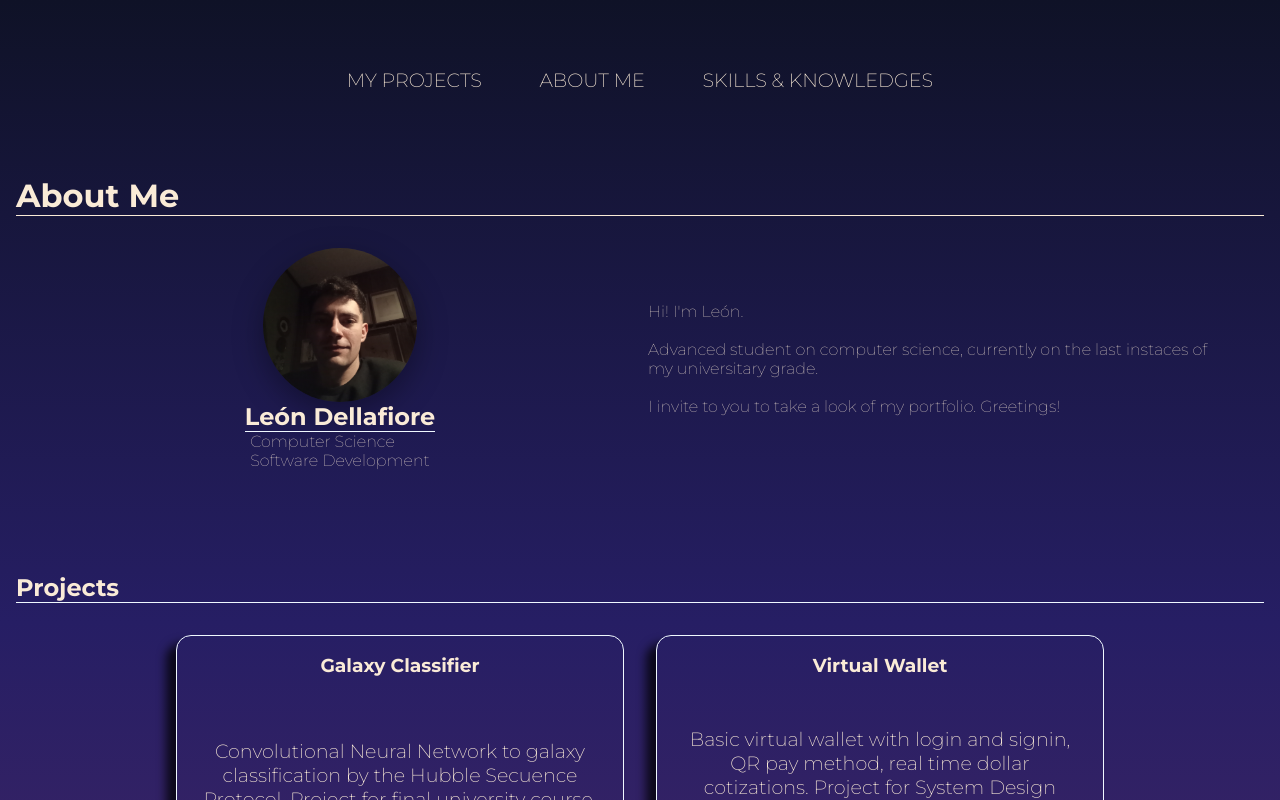
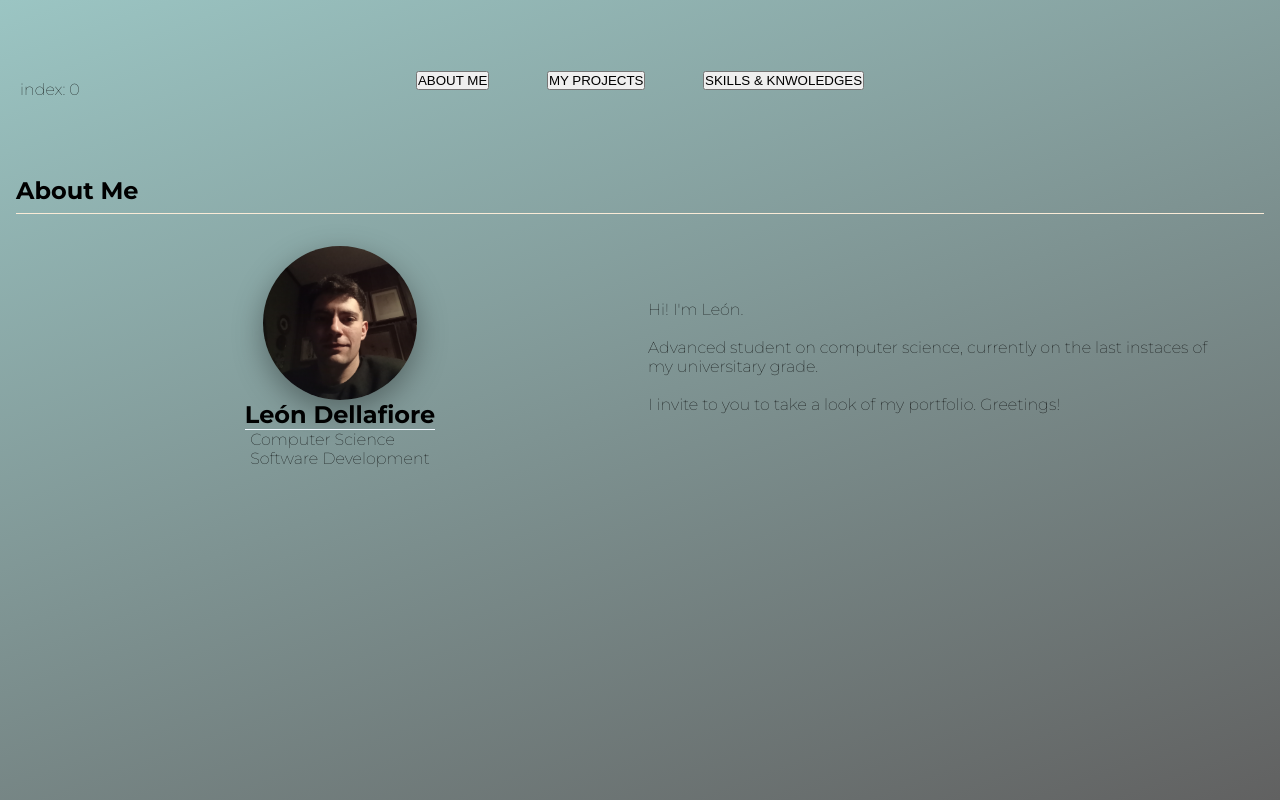
Before and after one commit to Leonidas314/Portfolio, a React (Vite) app: page / in a window 1280 px wide. Shown: the top 800 px of the page. Built offline with nearby package versions, Linux system fonts and the light colour scheme; a web font is replaced by a local one.

Commit message:
Add communication between App,Header, Body and Carousel by props, Header bottons working with slide visual effect

```diff
--- a/src/App.jsx
+++ b/src/App.jsx
@@ -1,17 +1,19 @@
-import { useState } from 'react'
-import reactLogo from './assets/react.svg'
-import viteLogo from '/vite.svg'
+
 import './components/style/reset.css'
 import './components/style/App.css'
+import { useState } from 'react'
 
 import Header from './components/layout/Header'
 import Body from './components/layout/Body'
 function App() {
+  const [index, setIndex] = useState(0)
+
+  console.log("App render, index =", index)
 
   return (
     <div className='app'>
-      <Header/>
-      <Body/>
+      <Header setIndex={setIndex}/>
+      <Body index={index}/>
     </div>
   );
 }
--- a/src/components/layout/Body.jsx
+++ b/src/components/layout/Body.jsx
@@ -1,14 +1,9 @@
 import '../style/Body.css'
-import About from './About';
-import Projects from './Projects';
-import Skills from './Skills';
-export default function Body(){
+import Carousel from './Carousel';
+export default function Body({index}){
     return(
-        <div className="Body">
-
-            <About/>
-            <Projects/>
-            <Skills/>
+        <div className="body-container">
+            <Carousel index={index}/>
         </div>
     );
 }
--- a/src/components/layout/Carousel.jsx
+++ b/src/components/layout/Carousel.jsx
@@ -1,11 +1,9 @@
-import { useState } from "react"
-import AboutMe from "./AboutMe"
+import About from "./About"
 import Projects from "./Projects"
-import Formation from "./Formation"
-import "./Carousel.css"
+import Skills from "./Skills"
+import "../style/Carousel.css"
 
-export default function Carousel() {
-  const [index, setIndex] = useState(0)
+export default function Carousel({index}) {
 
   return (
     <div className="carousel-container">
@@ -13,16 +11,14 @@ export default function Carousel() {
         className="carousel-track"
         style={{ transform: `translateX(-${index * 100}vw)` }}
       >
-        <section className="carousel-slide"><AboutMe /></section>
+        <section className="carousel-slide"><About/></section>
         <section className="carousel-slide"><Projects /></section>
-        <section className="carousel-slide"><Formation /></section>
+        <section className="carousel-slide"><Skills /></section>
       </div>
+    <p style={{ position: "fixed", top: 80, left: 20 }}>
+      index: {index}
+    </p>
 
-      <div className="carousel-controls">
-        <button onClick={() => setIndex(0)}>About Me</button>
-        <button onClick={() => setIndex(1)}>Projects</button>
-        <button onClick={() => setIndex(2)}>Formation</button>
-      </div>
     </div>
   )
 }
--- a/src/components/layout/Header.jsx
+++ b/src/components/layout/Header.jsx
@@ -1,13 +1,10 @@
 import '../style/Header.css'
-import ProfileImage from './ProfileImage'
-export default function Header(){
+export default function Header({setIndex}){
     return(
-    <div className="Header">
-        <div className='header-text'>
-            <p>MY PROJECTS</p>
-            <p>ABOUT ME</p>
-            <p>SKILLS & KNOWLEDGES</p>
-        </div>
+    <div className="header">
+            <button onClick={() => { setIndex(0)}}>ABOUT ME</button>
+            <button onClick={() => { setIndex(1)}}>MY PROJECTS</button>
+            <button onClick={() => { setIndex(2)}}>SKILLS & KNWOLEDGES</button>
 
     </div>
     );
--- a/src/components/style/App.css
+++ b/src/components/style/App.css
@@ -8,9 +8,8 @@
     display: flex;
     flex-direction: column;
     background: #0F2027;  /* fallback for old browsers */
-
+    background-image: linear-gradient(-20deg, #616161 0%, #9bc5c3 100%);
     background: -webkit-linear-gradient(to top, #4e2a67, #261e64, #0f1227);  /* Chrome 10-25, Safari 5.1-6 */
-    background: linear-gradient(to top, #4e2a67, #261e64, #0f1227); /* W3C, IE 10+/ Edge, Firefox 16+, Chrome 26+, Opera 12+, Safari 7+ */
     overflow-x: hidden;
     font-family: "Montserrat", sans-serif;
     font-optical-sizing: auto;
--- a/src/components/style/Body.css
+++ b/src/components/style/Body.css
@@ -1,9 +1,5 @@
-.Body{
-    display: flex;
-    align-items: center;
-    justify-content: center;
-    color: antiquewhite;
-    flex: 1;
-    flex-direction: column;
-    gap: 1rem;
+.body-container {
+  width: 100vw;
+  height: calc(100vh - var(--header-height));
+  overflow: hidden;
 }
--- a/src/components/style/Carousel.css
+++ b/src/components/style/Carousel.css
@@ -1,19 +1,18 @@
 .carousel-container {
-  width: 100vw;
-  height: 100vh;
+  width: 100%;
+  height: 100%;
   overflow: hidden;
-  position: relative;
 }
 
 .carousel-track {
   display: flex;
-  width: 300vw; /* 3 secciones */
+  width: 300vw;
   height: 100%;
   transition: transform 0.6s ease-in-out;
 }
 
 .carousel-slide {
   width: 100vw;
-  height: 100vh;
+  height: 100%;
   flex-shrink: 0;
 }
--- a/src/components/style/Header.css
+++ b/src/components/style/Header.css
@@ -1,13 +1,9 @@
-.Header{
+.header{
     width: 100vw;
     height: 20vh;
     color: antiquewhite;
     display: flex;
     flex-direction: row;
-}
-.header-text{
-    width: 100vw;
-    display: flex;
     justify-content: center;
     align-items: center;
     flex-direction: row;
```
